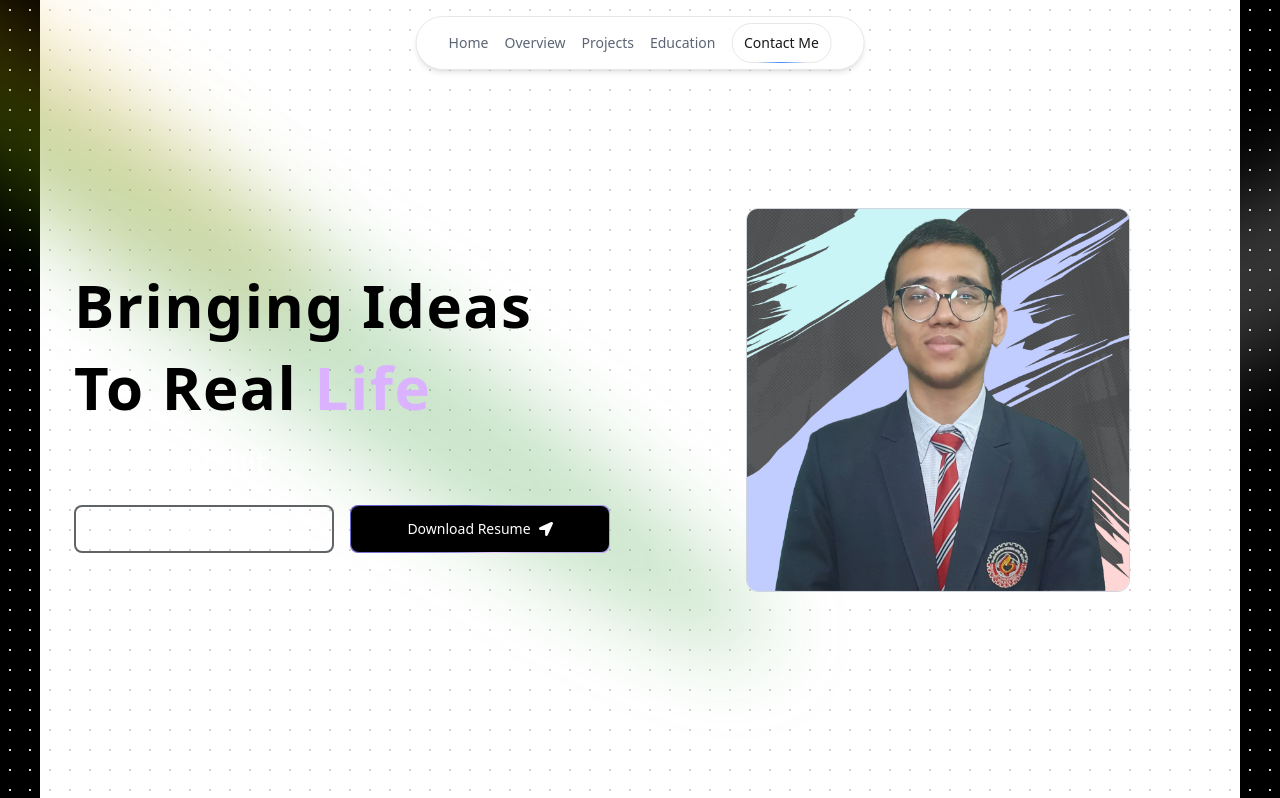
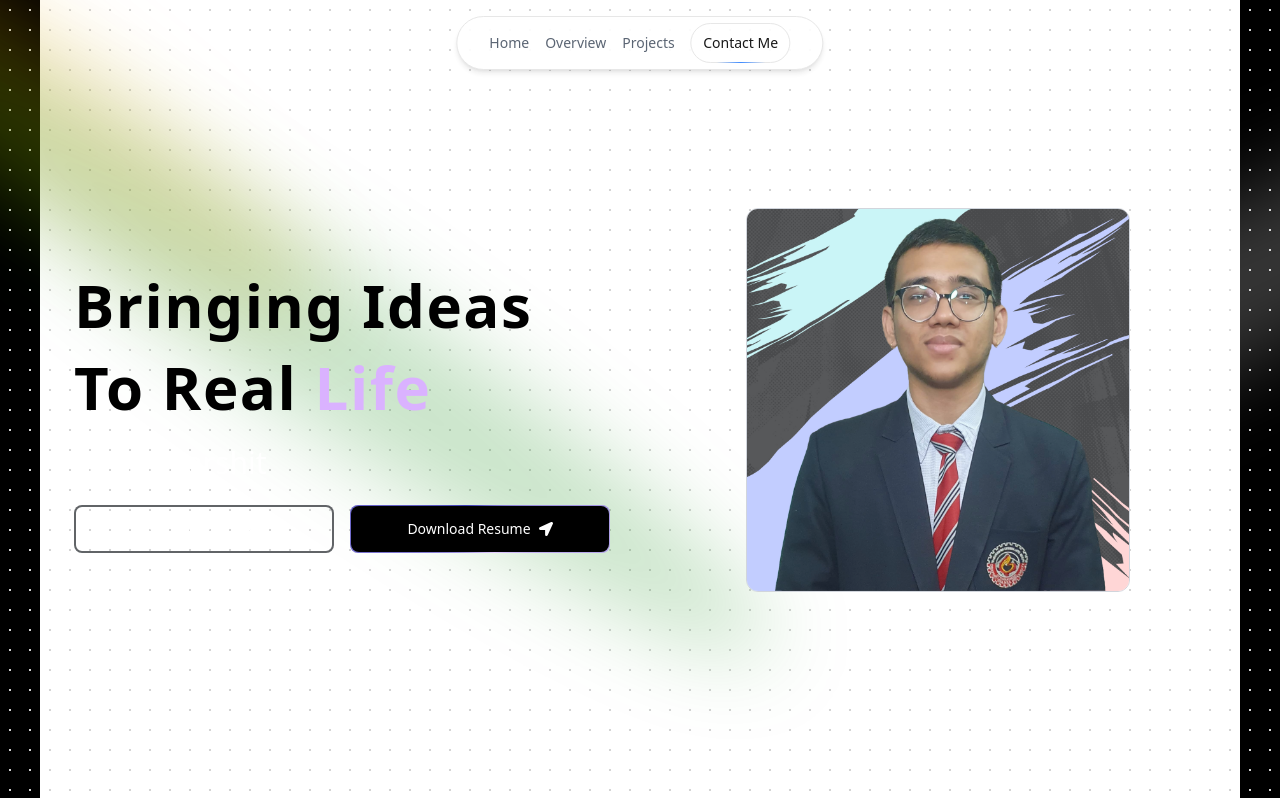
Before and after one commit to harshit-8723/harshit-8723.github.io, a React (Vite) app: page / in a window 1280 px wide. Shown: the top 798 px of the page. Built offline with nearby package versions, Linux system fonts and the light colour scheme.

Commit message:
remove education link from navbar and move the page sections to sections folder

```diff
--- a/src/data/NavItems.jsx
+++ b/src/data/NavItems.jsx
@@ -4,5 +4,5 @@ export const navItems = [
   { name: "Home", link: "#home", icon: <FaHome /> },
   { name: "Overview", link: "#overview", icon: <FaLayerGroup /> },
   { name: "Projects", link: "#projects", icon: <FaCode /> },
-  { name: "Education", link: "#education", icon: <FaGraduationCap /> },
+  // { name: "Education", link: "#education", icon: <FaGraduationCap /> },
 ];
--- a/src/components/Grid.jsx
+++ b/src/sections/Grid.jsx
@@ -1,4 +1,4 @@
-import { BentoGrid, BentoGridItem } from './ui/BentoGrid';
+import { BentoGrid, BentoGridItem } from '../components/ui/BentoGrid';
 import { items } from '../data';
 
 const Grid = () => {
--- a/src/components/Projects.jsx
+++ b/src/sections/Projects.jsx
@@ -1,4 +1,4 @@
-import ProjectCard from "./ProjectCard";
+import ProjectCard from "../components/ProjectCard";
 import { projects } from "../data";
 
 
```
Also changed, not shown: src/App.jsx (+5 -5 lines), src/sections/Hero.jsx (renamed from src/components/Hero.jsx, +4 -4 lines), src/sections/Contact.jsx (renamed from src/components/Contact.jsx), src/sections/Footer.jsx (renamed from src/components/Footer.jsx).
